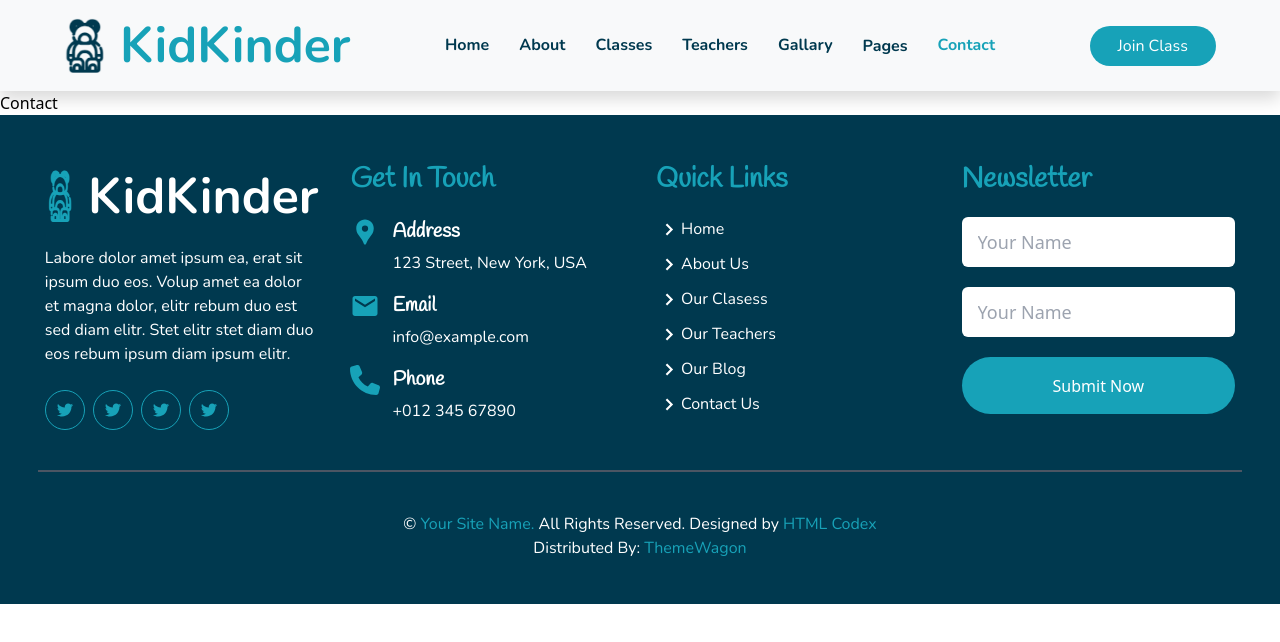
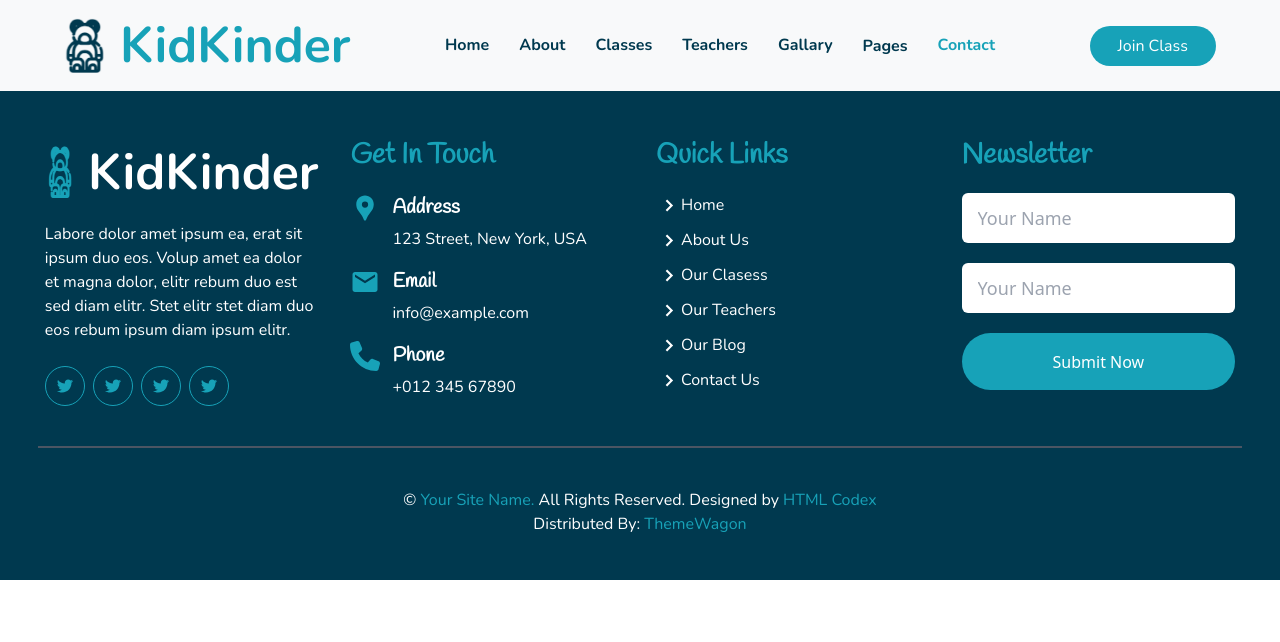
Before and after one commit to Khumoyun1334/KidKinder, a React (Create React App) app: page /contact in a window 1280 px wide. Shown: the top 642 px of the page. Built offline with nearby package versions, Linux system fonts and the light colour scheme.

Commit message:
Temur Ol

```diff
--- a/src/Pages/Contact/index.jsx
+++ b/src/Pages/Contact/index.jsx
@@ -1,7 +1,11 @@
 import React from "react";
 
 function Contact() {
-  return <div>Contact</div>;
+  return (
+    <div>
+      <div></div>
+    </div>
+  );
 }
 
 export default Contact;
```
